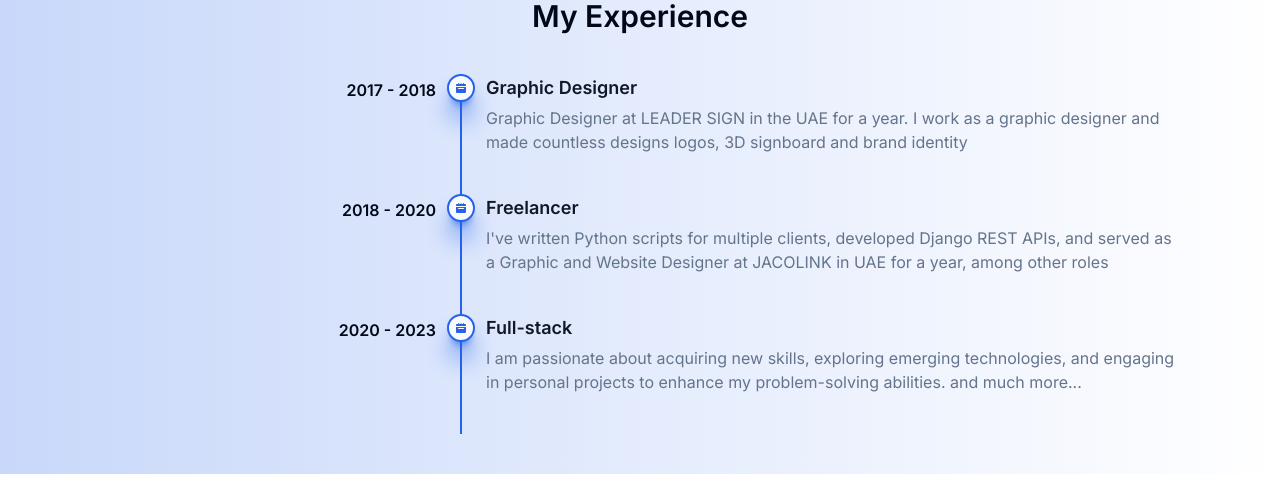
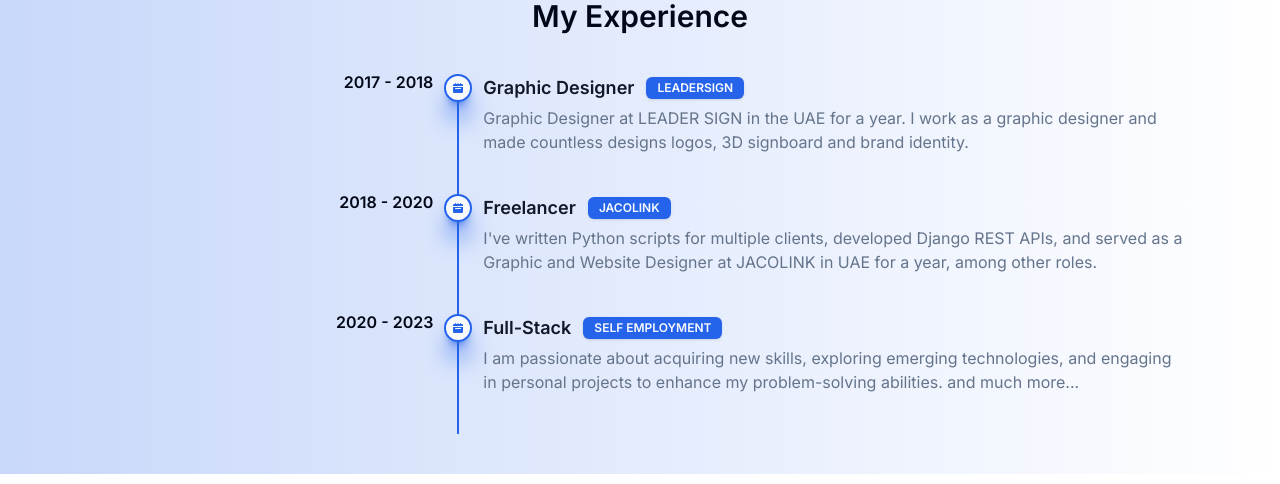
Before and after one commit to SA926-COBRA/Full-stack-Portfolio, a Next.js app: page / in a window 1280 px wide. Shown: the part 811-1295 px from the top of the page. Built offline with nearby package versions, Linux system fonts and the light colour scheme.

Commit message:
fix: fix bugs and updated

```diff
--- a/app/ExperiencesTimeline.tsx
+++ b/app/ExperiencesTimeline.tsx
@@ -1,15 +1,16 @@
 import React from 'react';
 import experience from "../change_data/experience.json"
+import {Badge} from "@/components/ui/badge";
 
 const ExperiencesTimeline = () => {
     return (
-        <div className="sm:py-10 py-5 px-5 flex flex-col">
+        <div className="sm:py-10 py-5 px-3 flex flex-col">
             <h1 className="font-semibold sm:text-3xl flex sm:mb-10 mb-5 justify-center text-2xl">
                 My Experience
             </h1>
             {experience.map(item => (
-                <div className="relative flex sm:grid grid-cols-3">
-                    <div className="grid justify-end absolute sm:relative bottom-0 right-0 sm:mr-6 font-semibold mt-1 ">
+                <div key={item.title} className="relative flex sm:grid grid-cols-3">
+                    <div className="grid justify-end absolute sm:relative bottom-2 right-0 sm:mr-6 font-semibold mt-1 ">
                         {item.from} - {item.to}
                     </div>
                     <ol className="relative border-s-2 col-span-2 border-primary dark:border-primary">
@@ -25,10 +26,15 @@ const ExperiencesTimeline = () => {
                             d="M20 4a2 2 0 0 0-2-2h-2V1a1 1 0 0 0-2 0v1h-3V1a1 1 0 0 0-2 0v1H6V1a1 1 0 0 0-2 0v1H2a2 2 0 0 0-2 2v2h20V4ZM0 18a2 2 0 0 0 2 2h16a2 2 0 0 0 2-2V8H0v10Zm5-8h10a1 1 0 0 1 0 2H5a1 1 0 0 1 0-2Z"/>
                     </svg>
                     </span>
-                        <h3 className="flex items-center mb-1 text-lg font-semibold text-gray-900 dark:text-white">
+                        <h3 className="flex items-center capitalize mb-1 text-sm sm:text-lg font-semibold text-gray-900 dark:text-white">
                             {item.title}
+                            <Badge
+                                className="ms-3 uppercase">
+
+                                {item.company}
+                            </Badge>
                         </h3>
-                        <p className="text-base font-normal text-muted-foreground  ">
+                        <p className="text-sm sm:text-base font-normal text-muted-foreground  ">
                             {item.description}
                         </p>
                         </li>
--- a/change_data/experience.json
+++ b/change_data/experience.json
@@ -3,21 +3,21 @@
     "from": "2017",
     "to": "2018",
     "title": "Graphic Designer",
-    "Company": "Leader sign UAE",
-    "description": "Graphic Designer at LEADER SIGN in the UAE for a year. I work as a graphic designer and made countless designs logos, 3D signboard and brand identity"
+    "company": "Leadersign",
+    "description": "Graphic Designer at LEADER SIGN in the UAE for a year. I work as a graphic designer and made countless designs logos, 3D signboard and brand identity."
   },
   {
     "from": "2018",
     "to": "2020",
     "title": "Freelancer",
-    "Company": "Jacolink",
-    "description": "I've written Python scripts for multiple clients, developed Django REST APIs, and served as a Graphic and Website Designer at JACOLINK in UAE for a year, among other roles"
+    "company": "Jacolink",
+    "description": "I've written Python scripts for multiple clients, developed Django REST APIs, and served as a Graphic and Website Designer at JACOLINK in UAE for a year, among other roles."
   },
   {
     "from": "2020",
     "to": "2023",
     "title": "Full-stack",
-    "Company": "Self Employment",
+    "company": "Self Employment",
     "description": "I am passionate about acquiring new skills, exploring emerging technologies, and engaging in personal projects to enhance my problem-solving abilities. and much more..."
   }
 ]
```
